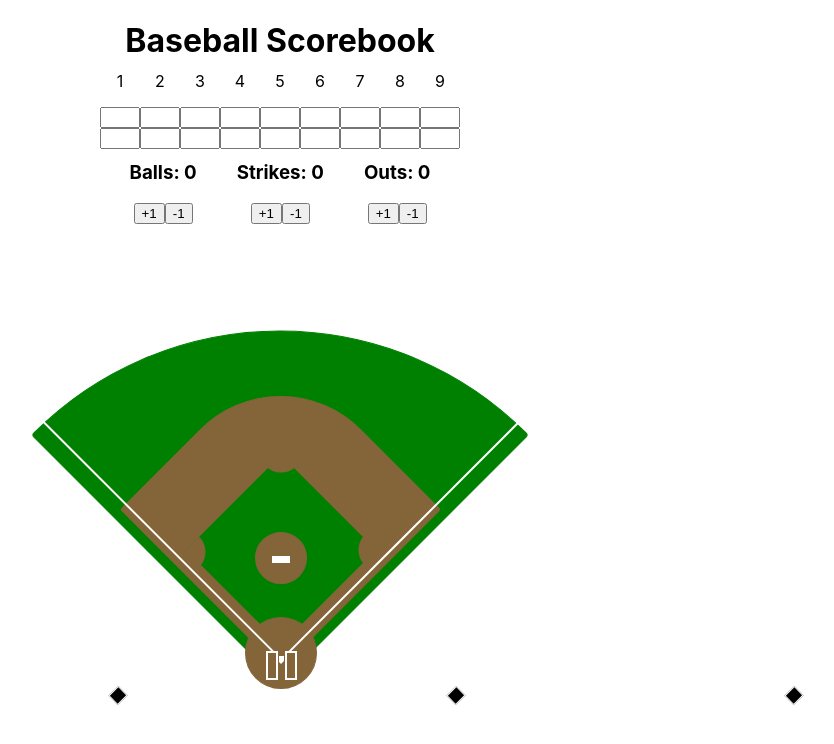
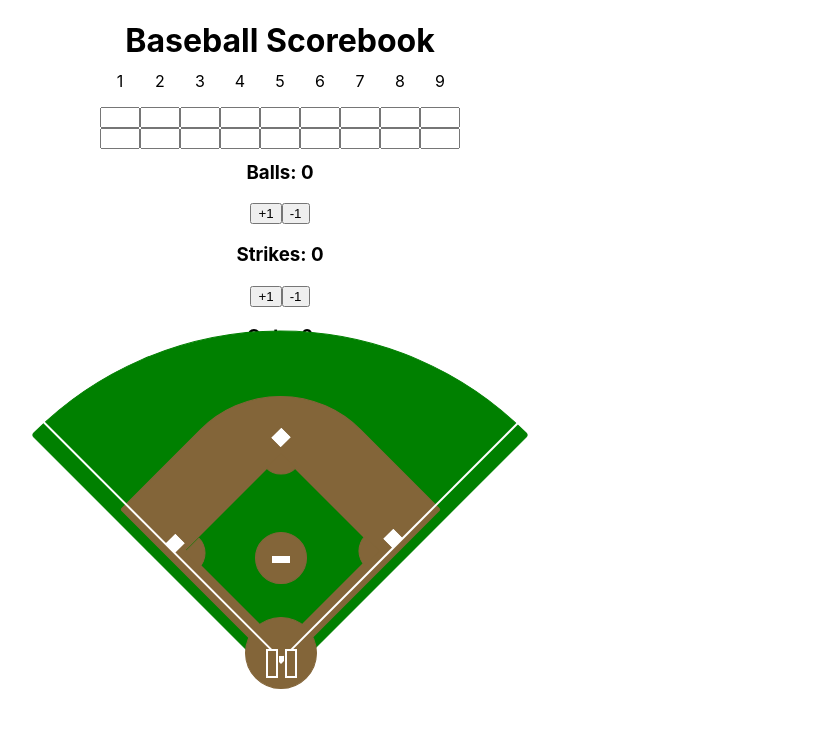
Before and after one commit to caseymacleod22/react-baseball-scorebook, a React (Create React App) app: page / in a window 1280 px wide. Shown: the top 744 px of the page, without its empty margins (360-1194 px from the left). Built offline with nearby package versions, Linux system fonts and the light colour scheme.

Commit message:
field fixed in proper position

```diff
--- a/src/App.css
+++ b/src/App.css
@@ -20,14 +20,6 @@
   display: flex;
   justify-content: center;
   margin-top: 20px;
-}
-
-.outsandcount {
-  display: flex;
-  justify-content: center;
-  flex-direction: row;
-  /* margin-top: 50px;
-  margin-left: 37%; */
 }
 
 #balls, #strikes, #outs {
@@ -94,12 +86,9 @@ left: 50%;
 
 #first-base{
   position: relative;
-  top: 50%;
-  left:50%;
-  margin-top: -50%;
-  margin-left: -100%;
+  top: -57px;
+  left:-49px;
   background-color: white;
-  position:relative;
   height:13px;
   width:13px;
   -webkit-transform: rotate(-45deg);
@@ -109,14 +98,11 @@ left: 50%;
 }
 #second-base{
   position: relative;
-  top:50%;
-  left:50%;
-  margin-top: 30%;
-  margin-left: -100%;
+  top:-158px;
+  left: -175px;
   background-color: white;
-  position:relative;
-  height:8px;
-  width:8px;
+  height:13px;
+  width:13px;
   -webkit-transform: rotate(-45deg);
   border:1px solid white;
   background-color:white;
@@ -124,12 +110,9 @@ left: 50%;
 }
 #third-base{
   position: relative;
-  top: 50%;
-  left:50%;
-  margin-top: -50%;
-  margin-left: -100%;
-  background-color: white;
-  position:relative;
+  top: -52px;
+  left:-295px;
+  backgrond-color: white;
   height:13px;
   width:13px;
   -webkit-transform: rotate(-45deg);
@@ -196,7 +179,7 @@ margin-left: -9.5px;
   position: absolute;
   top: 50%;
   left: 50%;
-  margin-top: 4.5%;
+  margin-top: 5%;
   margin-left: -52.4%;
   height: 5px;
   width: 16px;
@@ -216,19 +199,11 @@ margin-left: -9.5px;
   border:1px solid #836539;
   background-color:#836539;
 }
-#third-circle{
-  position: relative;
-  top:50%;
-  left:50%;
-  margin-top: 18%;
-  margin-left: -76%;
-  border-radius:1% 1% 100% 1%;
-}
 #first-circle{
   position: relative;
   top:50%;
   left:50%;
-  margin-top: -47%;
+  margin-top: -18%;
   margin-left: -29%;
   border-radius:100% 1% 1% 1%;
 }
@@ -239,6 +214,14 @@ margin-left: -9.5px;
   margin-top: -30%;
   margin-left: -52.9%;
   border-radius:1% 1% 1% 100%;
+}
+#third-circle{
+  position: relative;
+  top:50%;
+  left:50%;
+  margin-top: 18%;
+  margin-left: -76%;
+  border-radius:1% 1% 100% 1%;
 }
 .batters-box{
   position:relative;
@@ -256,7 +239,7 @@ margin-left: -9.5px;
   box-shadow: 1px 0 #836539;
   top: 50%;
   left:50%;
-  margin-top: 25%;
+  margin-top: 24%;
   margin-left: -54%;
   width: 8px;
 }
--- a/src/components/Field/Field.js
+++ b/src/components/Field/Field.js
@@ -16,9 +16,9 @@ function Field () {
     <div id="base-lines"></div>
     <div id="pitchers-mound"></div>
     <div id="pitchers-rubber"></div>
-    <FirstBase id="first-base"/>
-    <SecondBase id="second-base"/>
-    <ThirdBase id="third-base"/>
+    <FirstBase />
+    <SecondBase />
+    <ThirdBase />
     <div id="first-circle" className="half-circle"></div>
     <div id="second-circle" className="half-circle"></div>
     <div id="third-circle" className="half-circle"></div>
--- a/src/components/FirstBase/FirstBase.js
+++ b/src/components/FirstBase/FirstBase.js
@@ -4,7 +4,7 @@ import '../../App.css'
 function FirstBase () {
     const [activeClass, setClass] = useState(false)
 return (
-    <button onClick={() => activeClass === true ? setClass(false) : setClass(true)} style={{"background-color": activeClass ? "yellow" : "black", "height": activeClass ? "18px" : "13px", "width": activeClass ? "18px" : "13px"}}id="first-base">
+    <button onClick={() => activeClass === true ? setClass(false) : setClass(true)} style={{"background-color": activeClass ? "yellow" : "white"}}id="first-base">
     </button>
     )
 }
--- a/src/components/SecondBase/SecondBase.js
+++ b/src/components/SecondBase/SecondBase.js
@@ -4,7 +4,7 @@ import '../../App.css'
 function SecondBase () {
     const [activeClass, setClass] = useState(false)
     return(
-        <button onClick={() => activeClass === true ? setClass(false) : setClass(true)} style={{"background-color": activeClass ? "yellow" : "black", "height": activeClass ? "18px" : "13px", "width": activeClass ? "18px" : "13px"}} id="second-base">
+        <button onClick={() => activeClass === true ? setClass(false) : setClass(true)} style={{"background-color": activeClass ? "yellow" : "white"}} id="second-base">
         </button>
     )
 }
--- a/src/components/ThirdBase/ThirdBase.js
+++ b/src/components/ThirdBase/ThirdBase.js
@@ -4,7 +4,7 @@ import '../../App.css'
 function ThirdBase () {
     const [activeClass, setClass] = useState(false)
     return(
-        <button onClick={() => activeClass === true ? setClass(false) : setClass(true)} style={{"background-color": activeClass ? "yellow" : "black", "height": activeClass ? "18px" : "13px", "width": activeClass ? "18px" : "13px"}} id="third-base">
+        <button onClick={() => activeClass === true ? setClass(false) : setClass(true)} style={{"background-color": activeClass ? "yellow" : "white"}} id="third-base">
         </button>
     )
 }
```
